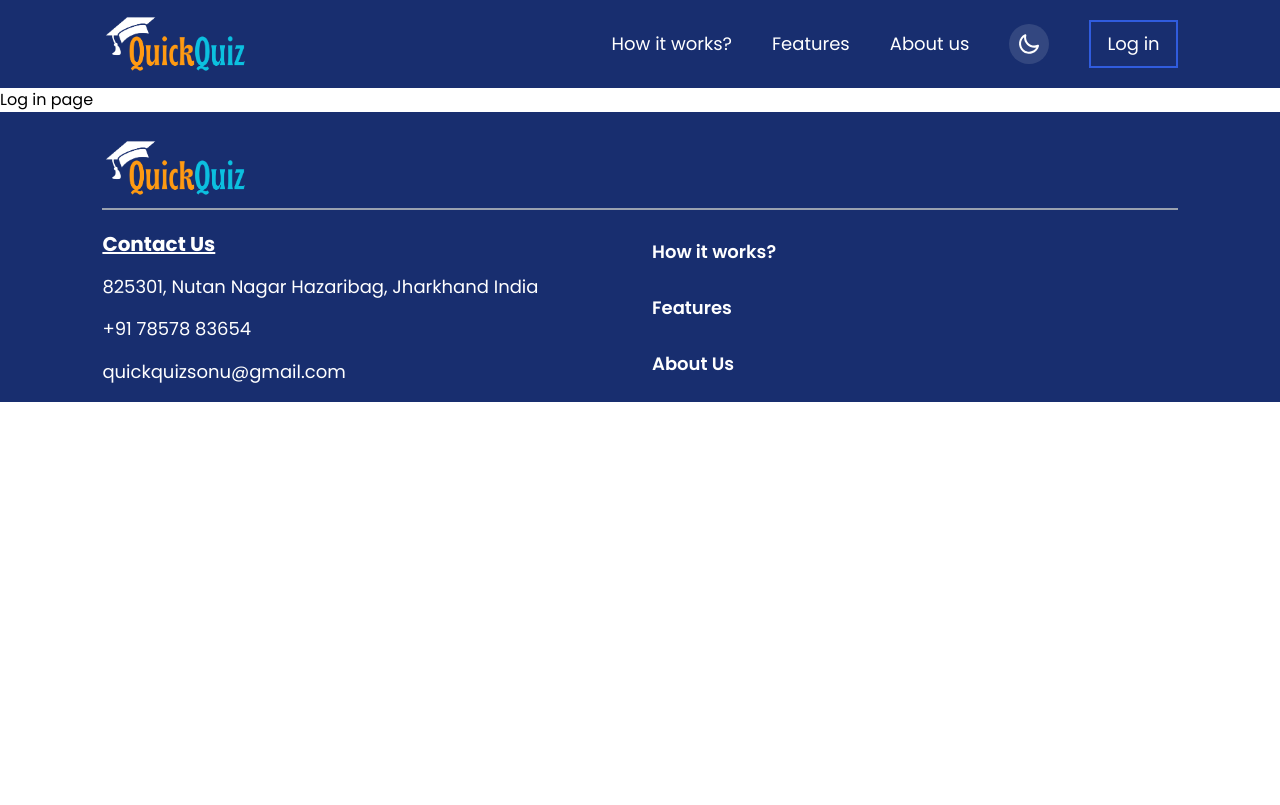
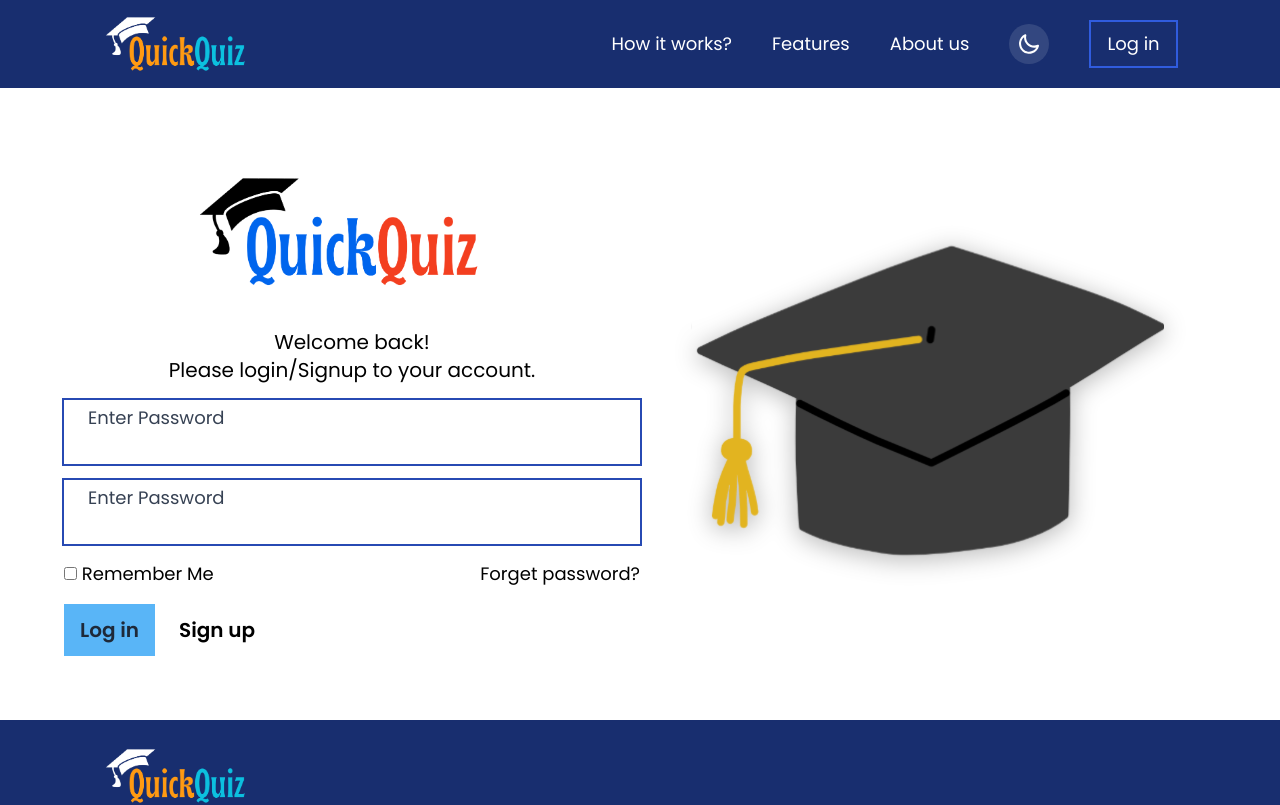
Before and after one commit to sonukr108/QuickQuiz, a React (Vite) app: page /login in a window 1280 px wide. Shown: the top 805 px of the page. Built offline with nearby package versions, Linux system fonts and the light colour scheme.

Commit message:
complete login page

```diff
--- a/src/Pages/LogInPage.jsx
+++ b/src/Pages/LogInPage.jsx
@@ -1,9 +1,50 @@
 import React from 'react'
+import { useState } from 'react'
+import { Link } from 'react-router-dom'
+import hatImg from '../assets/hat.svg'
+import logImg from '../assets/QuickQuiz_Logo.png'
+
 
 const LogInPage = () => {
+
+  const [emailFocused, setEmailFocused] = useState(false);
+  const [passwordFocused, setPasswordFocused] = useState(false);
+
+
   return (
-    <div>
-        Log in page
+    <div className='p-[5%] md:[8%] w-full flex'>
+      <div className="left w-full flex flex-col items-center justify-center gap-4 text-center text-lg">
+        <span><img src={logImg} alt="logo image" className='invert md:h-40 px-8 z-0' /></span>
+        <span className='text-xl'>
+          <p>Welcome back!</p>
+          <p>Please login/Signup to your account.</p>
+        </span>
+        <span className={`flex flex-col items-start w-full border-l-4 px-4 md:px-5 py-1 outline-2 outline-[var(--blue-second)] transition-all duration-400 ${emailFocused ? "border-[var(--blue-second)]" : "border-transparent"}`}>
+          <label htmlFor="email" className="text-gray-700">Enter Password</label>
+          <input type="email" name="email" id="email" className="w-full focus:outline-none text-[var(--blue-second)]"
+            onFocus={() => setEmailFocused(true)}
+            onBlur={() => setEmailFocused(false)} />
+        </span>
+        <span className={`flex flex-col items-start w-full border-l-4 px-4 md:px-5 py-1 outline-2 outline-[var(--blue-second)] transition-all duration-400 ${passwordFocused ? "border-[var(--blue-second)]" : "border-transparent"}`}>
+          <label htmlFor="password" className="text-gray-700">
+            Enter Password
+          </label>
+          <input type="password" name="password" id="password" className="w-full focus:outline-none text-[var(--blue-second)]"
+            onFocus={() => setPasswordFocused(true)}
+            onBlur={() => setPasswordFocused(false)} />
+        </span>
+        <span className='flex flex-col md:flex-row justify-between w-full'>
+          <p><input type="checkbox" name="remember" id='remember' /><label htmlFor="remember"> Remember Me</label></p>
+          <p>Forget password?</p>
+        </span>
+        <span className="buttons w-full flex flex-col md:flex-row gap-4 items-start md:gap-2">
+          <button className='w-fit bg-[var(--sky-blue)] text-gray-800 py-3 px-4 text-xl font-semibold hover:rounded-xl hover:bg-[var(--blue-second)] hover:text-white transition-all duration-300'><Link to='/login'>Log in</Link></button>
+          <button className='w-fit hover:bg-[var(--sky-blue)] text-black dark:text-white hover:text-gray-800 py-1 px-2 md:py-3 md:px-4 text-lg md:text-xl font-semibold transition-all duration-300'><Link to='/login'>Sign up</Link></button>
+        </span>
+      </div>
+      <div className="right w-full hidden md:flex items-center justify-center">
+        <img src={hatImg} alt="hat image" className='w-[90%]' />
+      </div>
     </div>
   )
 }
```
Also changed, not shown: src/assets/hat.svg (added).
